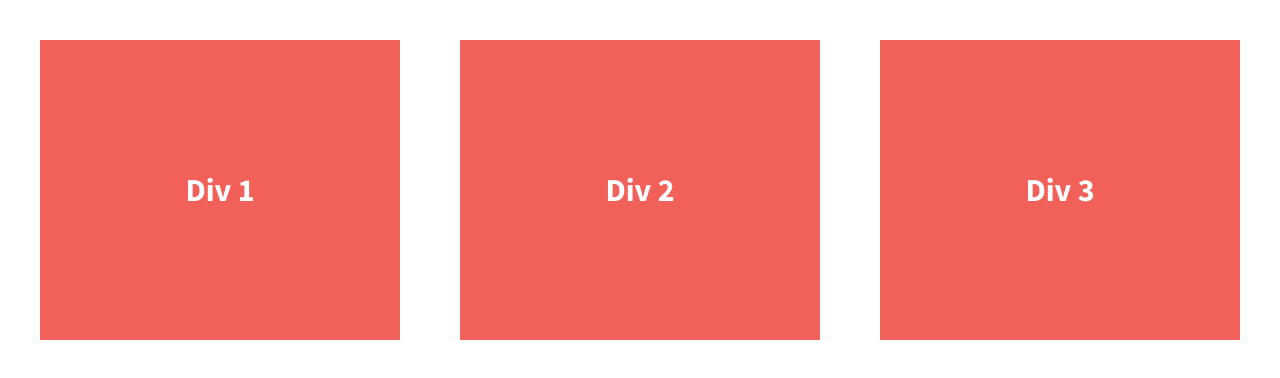
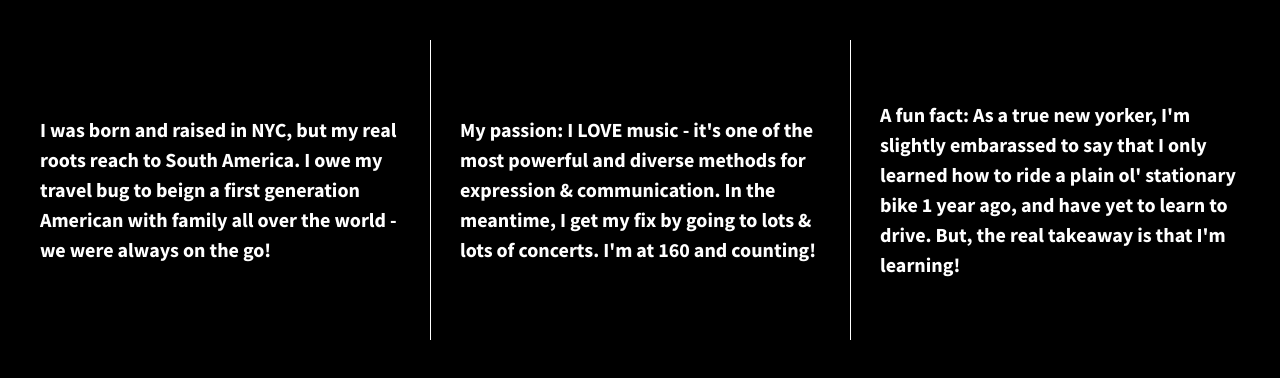
Before and after one commit to dahlstidesigns/206-Flexbox-Grid, a plain HTML site: page index.html in a window 1280 px wide. Drawn offline with nearby package versions, Linux system fonts and the light colour scheme.

Commit message:
Color adjusted to black, text added, border added

```diff
--- a/css/main.css
+++ b/css/main.css
@@ -97,7 +97,7 @@ textarea {
 
 
 html {
-  background-color: #fff;
+  background-color: black;
   height: 100%;
 }
 
@@ -118,10 +118,10 @@ body {
 
 .div-1, .div-2, .div-3 {
   /*give the divs a width of 30%, add display:flex, set justify-content and align-items to center*/
-  color: #fff;
+  color: white;
   line-height: 1.5em;
-  font-size: 1.6em;
-  background-color: #f16059;
+  font-size: 1em;
+  background-color: black;
   height: 300px;
   width: 30%;
   display: flex;
@@ -129,7 +129,10 @@ body {
   align-items: center;
 }
 
-
+.div-1, .div-2 {
+      border-right: 1px solid white;
+      padding-right: 30px;
+    }
 
 
 /* ==========================================================================
@@ -211,6 +214,12 @@ body {
    These examples override the primary ('mobile first') styles.
    Modify as content requires.
    ========================================================================== */
+@@media all and (min-width:1200px) {
+  .div-1, .div-2, .div-3 {
+    flex-basis: 30%;
+  }
+}
+
 
 @media print,
        (-webkit-min-device-pixel-ratio: 1.25),
--- a/index.html
+++ b/index.html
@@ -23,13 +23,13 @@
 
         <section class="wrapper">
             <div class="div-1">
-                Div 1
+                <p> I was born and raised in NYC, but my real roots reach to South America. I owe my travel bug to beign a first generation American with family all over the world - we were always on the go!</p>
             </div>
             <div class="div-2">
-                Div 2
+                <p> My passion: I LOVE music - it's one of the most powerful and diverse methods for expression & communication. In the meantime, I get my fix by going to lots & lots of concerts. I'm at 160 and counting!</p>
             </div>
             <div class="div-3">
-                Div 3
+                <p> A fun fact: As a true new yorker, I'm slightly embarassed to say that I only learned how to ride a plain ol' stationary bike 1 year ago, and have yet to learn to drive. But, the real takeaway is that I'm learning!
             </div>
         </section>
 
```
